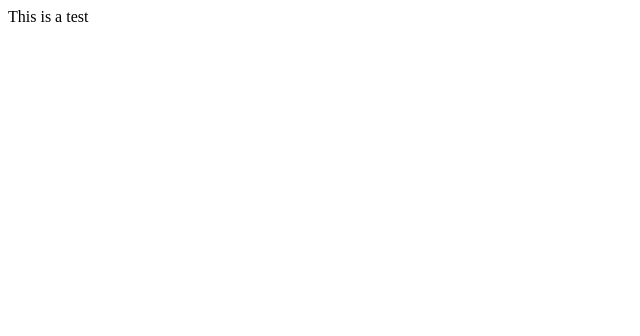
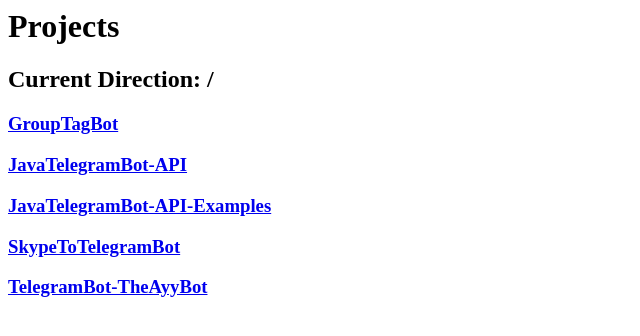
Before and after one commit to zackpollard/folders-test, a plain HTML site: page index.html in a window 1280 px wide. Shown: the whole page, without its empty margins (0-640 px from the left). Drawn offline with Linux system fonts and the light colour scheme.

Commit message:
Example of website

```diff
--- a/index.html
+++ b/index.html
@@ -1 +1,7 @@
-This is a test
+<h1>Projects</h1>
+<h2>Current Direction: /</h2>
+<h3><a href="https://github.com/zackpollard/GroupTagBot">GroupTagBot</h3>
+<h3><a href="https://github.com/zackpollard/JavaTelegramBot-API">JavaTelegramBot-API</h3>
+<h3><a href="https://github.com/zackpollard/JavaTelegramBot-API-Examples">JavaTelegramBot-API-Examples</h3>
+<h3><a href="https://github.com/zackpollard/SkypeToTelegramBot">SkypeToTelegramBot</h3>
+<h3><a href="https://github.com/zackpollard/TelegramBot-TheAyyBot">TelegramBot-TheAyyBot</h3>
```
